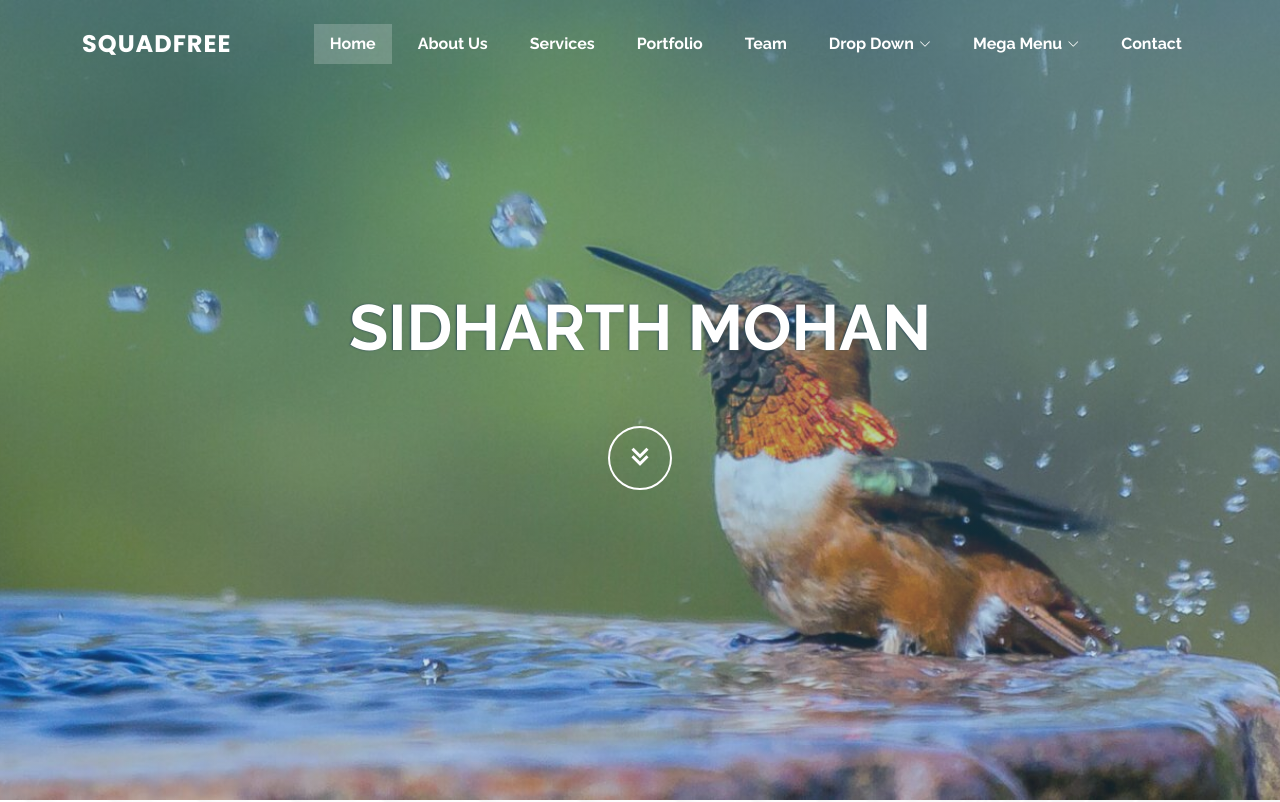
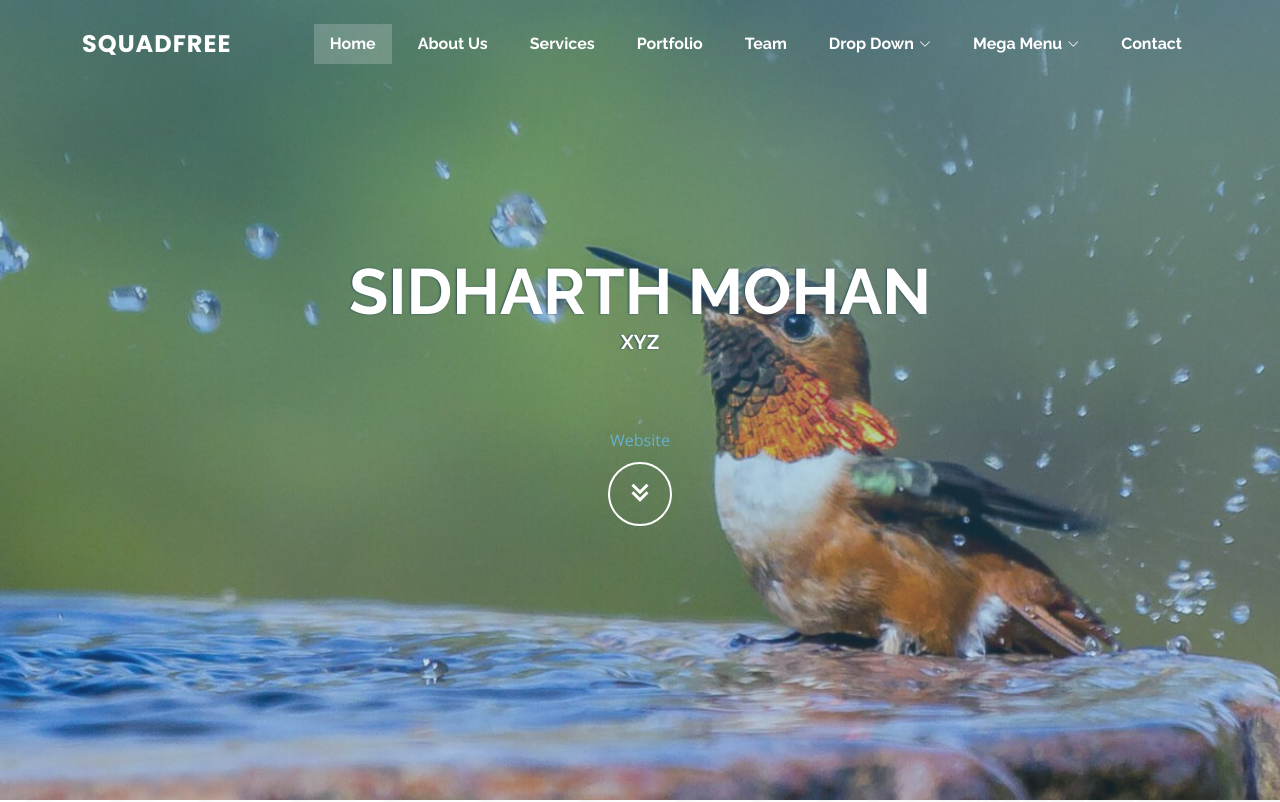
Before and after one commit to Sidharth3806/Sidharth3806.github.io, a plain HTML site: page index.html in a window 1280 px wide. Shown: the top 802 px of the page. Drawn offline with nearby package versions, Linux system fonts and the light colour scheme.

Commit message:
njdvnkjrv

```diff
--- a/index.html
+++ b/index.html
@@ -118,7 +118,8 @@
   <section id="hero">
     <div class="hero-container" data-aos="fade-up">
       <h1>Sidharth Mohan</h1>
-      <h2></h2>
+      <h2>XYZ</h2><br>
+        <a href="https://bootstrapmade.com/demo/Valera/" target="_blank">Website</a>
       <a href="#about" class="btn-get-started scrollto"><i class="bx bx-chevrons-down"></i></a>
     </div>
   </section><!-- End Hero -->
```
